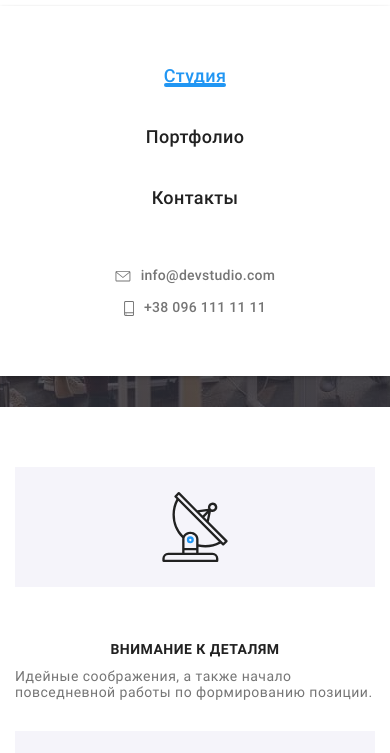
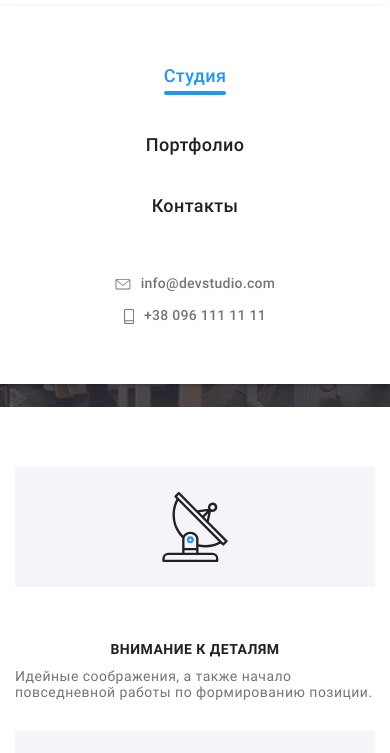
Before and after one commit to Nastance/goit-markup-hw-08, a plain HTML site: page index.html in a window 390 px wide. Both pictures are taken after a click on the button 354 px from the left and 29 px from the top of the page. Shown: the part 54-807 px from the top of the page. Drawn offline with nearby package versions, Linux system fonts and the light colour scheme; files that its build step writes are made by us from their sources; files whose address does not match are found by name.

Commit message:
Update _header.scss

```diff
--- a/sass/layouts/_header.scss
+++ b/sass/layouts/_header.scss
@@ -72,6 +72,10 @@
 
 .site-nav .current.link {
   color: $accent-color;
+
+  @media screen and (max-width: 767px) {
+    padding-bottom: 8px;
+  }
 }
 
 .site-nav .current.link::after {
```
